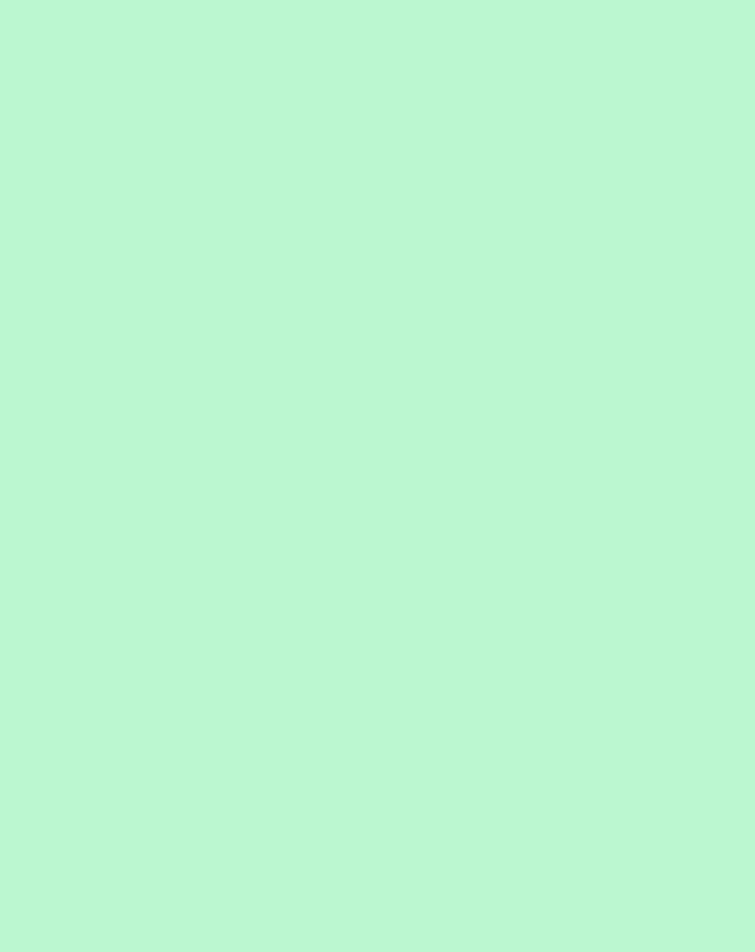
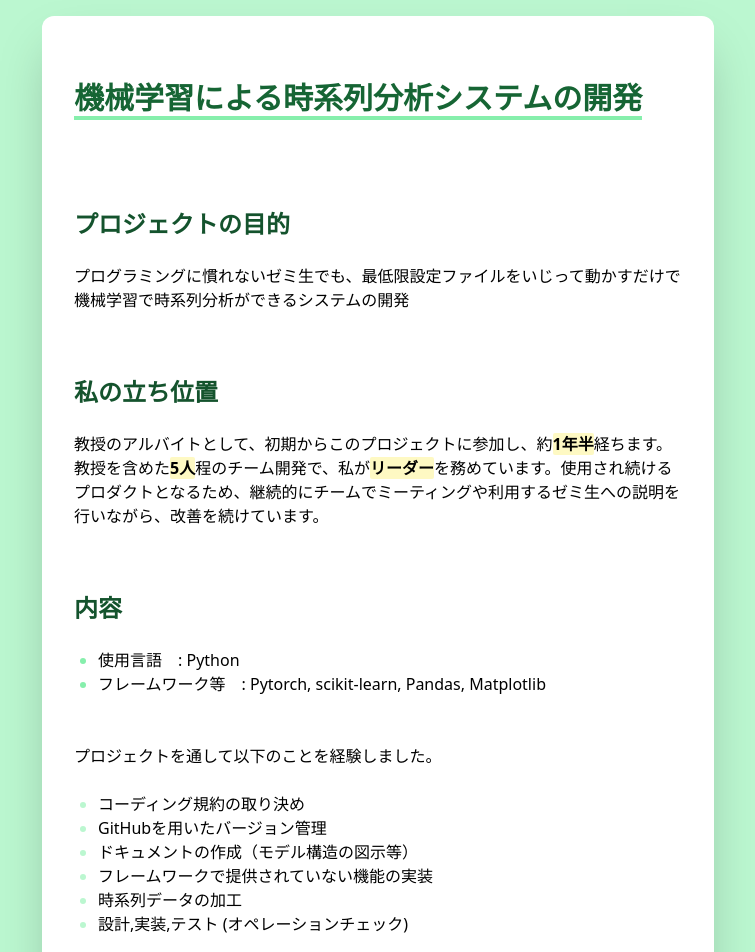
Before and after one commit to rint1925/rint-portfolio-website, a Nuxt app: page /work-ml in a window 1280 px wide. Before the commit this address had no page. Shown: the top 952 px of the page, without its empty margins (262-1017 px from the left). Before the commit the page ends 800 px from the top, so only its background shows below. Built offline with nearby package versions, Linux system fonts and the light colour scheme.

Commit message:
updated works contents

```diff
--- a/nuxt.config.js
+++ b/nuxt.config.js
@@ -16,7 +16,7 @@ export default {
     meta: [
       { charset: 'utf-8' },
       { name: 'viewport', content: 'width=device-width, initial-scale=1' },
-      { hid: 'description', name: 'description', content: 'description' }
+      { hid: 'description', name: 'description', content: 'rintのポートフォリオサイト' }
     ],
     link: [
       {rel: 'icon', type: 'image/x-icon', href: '/favicon.ico'}, // accessing '/static/favicon.ico'
--- a/package.json
+++ b/package.json
@@ -1,5 +1,5 @@
 {
-  "name": "rint-pf",
+  "name": "rint-portfolio-website",
   "scripts": {
     "dev": "nuxt",
     "generate": "nuxt generate",
--- a/pages/index.vue
+++ b/pages/index.vue
@@ -13,12 +13,12 @@
           <NuxtLink class="link-text" to="/research">[研究詳細]</NuxtLink></p>
 
         <h2>Skills</h2>
-        <p>実務経験のあるPythonが得意です。また、AWSでLinux環境を構築し、Webサーバーを立てたこともあります。
+          <p>アルバイト経験のあるPythonが得意です。また、AWSでLinux環境を構築し、Webサーバーを立てたこともあります。
           <NuxtLink class="link-text" to="/skills">[スキル詳細]</NuxtLink></p>
 
         <h2>Works</h2>
-        <ul>
-        <li>Pytorchを用いた時系列分析システムの開発 <NuxtLink class="link-text" to="/work-pytorch">[詳細]</NuxtLink></li>
+          <ul class="marker:text-green-300">
+            <li>機械学習による時系列分析システムの開発 <NuxtLink class="link-text" to="/work-ml">[詳細]</NuxtLink></li>
             <li>ポートフォリオサイト (当サイト) <NuxtLink class="link-text" to="/work-portfolio-site">[詳細]</NuxtLink></li>
           </ul>
       </main>
@@ -37,5 +37,6 @@ export default {
 }
 </script>
 
+
 <style scoped>
 </style>
--- a/pages/more-about.vue
+++ b/pages/more-about.vue
@@ -2,12 +2,11 @@
   <div class="outer-container">
     <div class="board">
       <main class="main-content">
-
         <h2 class="mt-30">More about me</h2>
           <br>
           <h3 class="mt-8 mb-6">私について</h3>
             <p>同志社大学 大学院理工学研究科 ネットワーク情報システム研究室に所属しています。</p>
-        <p>学部生の頃は、同大学情報システムデザイン学科で情報学について勉強し、<em>学科主席</em>で卒業しました。</p>
+            <p>学部生の頃は、同大学情報システムデザイン学科で情報学について勉強し、<em>学科主席</em>の成績を収めて卒業しました。</p>
 
           <h3 class="mt-16 mb-6">好きなこと・趣味</h3>
             <p>電車に乗って<em>一人旅</em>をするのが好きです。知らない土地の景色を車窓から眺めているのが好きで、JRの「<a href="https://railway.jr-central.co.jp/tickets/youth18-ticket/">青春18きっぷ</a>」を買って在来線で遠くまで旅行することがあります。西日本は大体行き尽くしましたが、東北・北海道のあたりにも旅行したいです。</p>
@@ -16,14 +15,17 @@
 
           <h3 class="mt-16 mb-6">長所</h3>
             <p><em>探究心が人一倍強い</em>所です。私は興味を持ったことについては納得するまで徹底的に調べる性格です。大学では、情報系のどの科目にも興味が湧き、高いモチベーションを維持しながら気が済む所まで勉強していました。理解できない部分があっても、その先に成長があるという思いが強く、勉強を嫌と感じたことはありません。</p>
+
         <NuxtLink class="inline-block link-text mt-8" to="/">[Back]</NuxtLink>
       </main>
     </div>
   </div>
 </template>
 
+
 <script>
 </script>
 
+
 <style scoped>
 </style>
--- a/pages/skills.vue
+++ b/pages/skills.vue
@@ -6,23 +6,31 @@
         <h2 class="mt-30">Skills</h2>
         <br>
         <h3 class="mt-8 mb-6">アルバイトで経験したもの</h3>
-        <p><em class="bg-pink-100">Python</em> : 時系列分析システムの開発 [Pytorch, Matplotlib, pandas他]</p>
+          <p><em class="bg-pink-100">Python</em> : 時系列分析システムの開発 (Pytorch / scikit-learn / Pandas 他)</p>
           <br>
 
-
         <h3 class="mt-16 mb-6">授業・研究・自力で経験したもの</h3>
-        <p><em>Java</em> : 授業で描画ライブラリを用いた簡単なゲームの開発</p>
+          <p><em>Java</em> : 授業で描画ライブラリを用いた簡単なゲームの開発。大学でTAとして指導中。</p>
           <br>
           <p><em>C</em> : 授業でゲームボーイアドバンスのゲーム作成</p>
           <br>
           <p><em>PHP</em> : 研究でのWeb開発</p>
           <br>
-        <p><em>JavaScript</em> : 個人・研究でのWeb開発 [Node.js, Nuxt.js, Vue.js]</p>
+          <p><em>JavaScript</em> : 個人・研究でのWeb開発 (Node.js / Nuxt.js / Vue.js)</p>
           <br>
           <p><em>HTML</em> : 個人・研究でのWeb開発</p>
           <br>
-        <p><em>CSS</em> : 個人・研究でのWeb開発 [Tailwind CSS]</p>
+          <p><em>CSS</em> : 個人・研究でのWeb開発 (Tailwind CSS)</p>
+          <br><br>
+          <p>その他、以下の技術の経験があります。</p>
           <br>
+          <ul class="marker:text-green-300">
+            <li>基本的なLinuxコマンドの経験</li>
+            <li>ラズベリーパイや小型PCにLinuxを構築した経験</li>
+            <li>AWSの経験</li>
+              <p>→EC2上でLAMPを構築し、Webページを構築した経験</p>
+              <p>→EC2にSSH接続し、リモートデスクトップができる環境を構築した経験</p>
+          </ul>
 
         <h3 class="mt-16 mb-6">勉強中のもの</h3>
           <p><em class="bg-sky-100">GO</em> : Techbowlというオンラインコミュニティで勉強中</p>
@@ -39,8 +47,10 @@
   </div>
 </template>
 
+
 <script>
 </script>
 
+
 <style scoped>
 </style>
--- /dev/null
+++ b/pages/work-ml.vue
@@ -0,0 +1,51 @@
+<template>
+  <div class="outer-container">
+    <div class="board">
+      <main class="main-content">
+
+        <h2 class="mt-30">機械学習による時系列分析システムの開発</h2>
+
+          <h3 class="mt-16 mb-6">プロジェクトの目的</h3>
+            <p>プログラミングに慣れないゼミ生でも、最低限設定ファイルをいじって動かすだけで機械学習で時系列分析ができるシステムの開発</p>
+
+          <h3 class="mt-16 mb-6">私の立ち位置</h3>
+            <p>教授のアルバイトとして、初期からこのプロジェクトに参加し、約<em>1年半</em>経ちます。教授を含めた<em>5人</em>程のチーム開発で、私が<em>リーダー</em>を務めています。使用され続けるプロダクトとなるため、継続的にチームでミーティングや利用するゼミ生への説明を行いながら、改善を続けています。</p>
+
+          <h3 class="mt-16 mb-6">内容</h3>
+            <ul class="marker:text-green-300">
+              <li>使用言語　: Python</li>
+              <li>フレームワーク等　: Pytorch, scikit-learn, Pandas, Matplotlib</li>
+            </ul>
+            <br><br>
+            <p>プロジェクトを通して以下のことを経験しました。</p>
+            <br>
+            <ul class="marker:text-green-200">
+              <li>コーディング規約の取り決め</li>
+              <li>GitHubを用いたバージョン管理</li>
+              <li>ドキュメントの作成（モデル構造の図示等）</li>
+              <li>フレームワークで提供されていない機能の実装</li>
+              <li>時系列データの加工</li>
+              <li>設計,実装,テスト (オペレーションチェック)</li>
+            </ul>
+
+            <br><br>
+            <p>※研究用プロジェクトの為、成果物は公開していません。</p>
+
+        <NuxtLink class="inline-block link-text mt-8" to="/">[Back]</NuxtLink>
+      </main>
+    </div>
+  </div>
+</template>
+
+
+<script>
+
+export default {
+    components: {
+
+    },
+}
+</script>
+
+<style scoped>
+</style>
--- a/pages/work-pytorch.vue
+++ /dev/null
@@ -1,26 +0,0 @@
-<template>
-  <div class="outer-container">
-    <div class="board">
-      <main class="main-content">
-
-        <h2 class="mt-30">Pytorchを用いた時系列分析システムの開発</h2>
-        <div>Coming Soon...</div>
-        <NuxtLink class="inline-block link-text mt-8" to="/">[Back]</NuxtLink>
-      </main>
-    </div>
-  </div>
-</template>
-
-
-<script>
-
-export default {
-    components: {
-
-    },
-}
-</script>
-
-<style lang="postcss" scoped>
-
-</style>
```
Also changed, not shown: pages/work-portfolio-site.vue (+34 -3 lines). Lines whose indentation alone changed are shown as unchanged.
